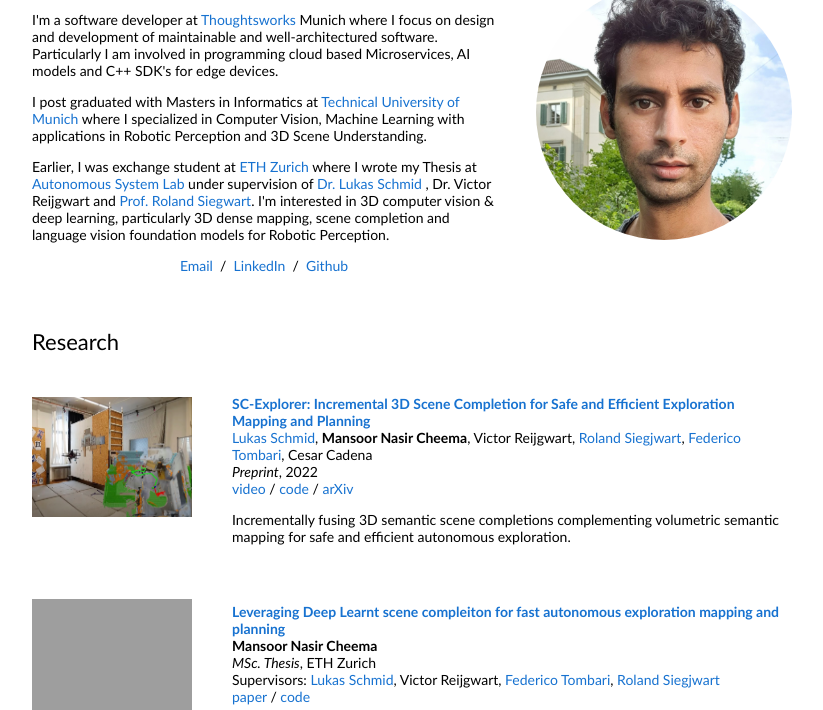
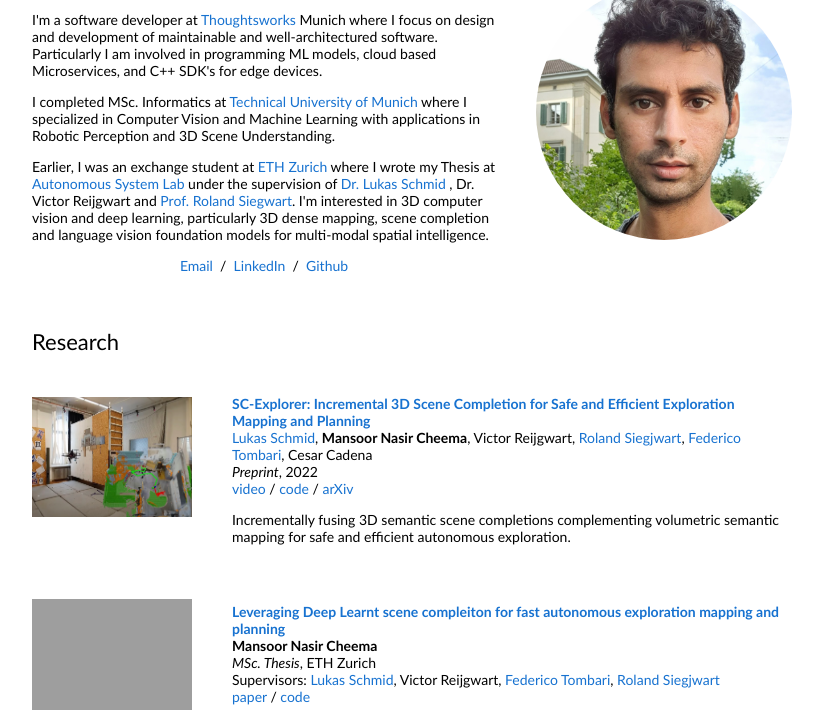
Before and after one commit to mansoorcheema/mansoorcheema.github.io, a plain HTML site: page index.html in a window 1280 px wide. Shown: the part 90-800 px from the top of the page, without its empty margins (228-1051 px from the left). Drawn offline with Linux system fonts and the light colour scheme; grey boxes are pictures that could not be loaded.

Commit message:
Update index.html

```diff
--- a/index.html
+++ b/index.html
@@ -29,18 +29,17 @@
                   </p>
                   <p>
                   <p>I'm a software developer at <a href="https://www.thoughtworks.com/">Thoughtsworks</a> Munich
-                    where I focus on design and development of maintainable and well-architectured software. Particularly I am involved in programming cloud based Microservices, AI models and C++ SDK's for edge devices.
+                    where I focus on design and development of maintainable and well-architectured software. Particularly I am involved in programming ML models, cloud based Microservices, and C++ SDK's for edge devices.
                   </p>
                   <p>
-                    I post graduated with Masters in Informatics at <a href="https://www.tum.de">Technical University of Munich</a> where I
-                    specialized in Computer Vision, Machine Learning with applications in Robotic Perception and 3D
-                    Scene
-                    Understanding.
+                    I completed MSc. Informatics at <a href="https://www.tum.de">Technical University of Munich</a> where I
+                    specialized in Computer Vision and Machine Learning with applications in Robotic Perception and 3D
+                    Scene Understanding.
                   </p>
-                  <p> Earlier, I was exchange student at <a href="https://www.tum.de">ETH Zurich</a>
-                    where I wrote my Thesis at <a href="https://www.asl.ethz.ch">Autonomous System Lab</a> under supervision of <a href="https://schmluk.github.io/">Dr. Lukas Schmid</a>
+                  <p> Earlier, I was an exchange student at <a href="https://www.tum.de">ETH Zurich</a>
+                    where I wrote my Thesis at <a href="https://www.asl.ethz.ch">Autonomous System Lab</a> under the supervision of <a href="https://schmluk.github.io/">Dr. Lukas Schmid</a>
                     , Dr. Victor Reijgwart and <a
-                    href="https://asl.ethz.ch/the-lab/people/person-detail.Mjk5ODE=.TGlzdC8yMDI4LDEyMDExMzk5Mjg=.html">Prof. Roland Siegwart</a>. I'm interested in 3D computer vision & deep learning, particularly 3D dense mapping, scene completion and language vision foundation models for Robotic Perception.
+                    href="https://asl.ethz.ch/the-lab/people/person-detail.Mjk5ODE=.TGlzdC8yMDI4LDEyMDExMzk5Mjg=.html">Prof. Roland Siegwart</a>. I'm interested in 3D computer vision and deep learning, particularly 3D dense mapping, scene completion and language vision foundation models for multi-modal spatial intelligence.
 
                     <!-- Deep Learnt volumetric mapping for mobile robots. -->
                   </p>
@@ -66,7 +65,7 @@
                 <td style="padding:20px;width:100%;vertical-align:middle">
                   <h2>Research</h2>
                   <!-- <p>
-                    I'm interested in 3D computer vision, deep learning, generative AI with applications on 3D scene
+                    I'm interested in 3D computer vision, deep learning, and spatial ai with applications on 3D scene
                     understanding and robotic perception.
                   </p> -->
                 </td>
```
